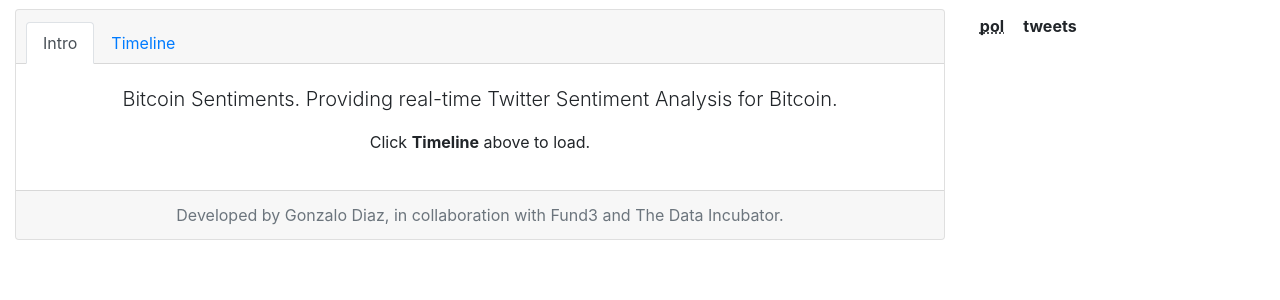
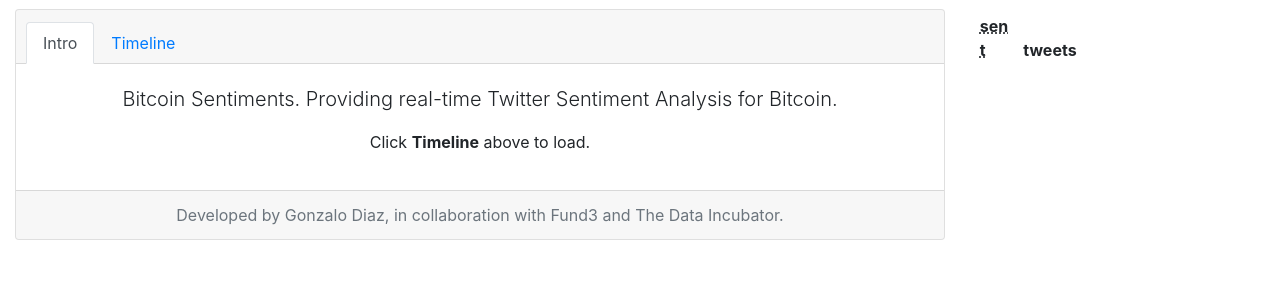
Before and after one commit to fund3/sentiment-dashboard, a Flask app: template templates/index.html in a window 1280 px wide. Shown: the part 56-356 px from the top of the page. Run offline with Flask 2, Linux system fonts and the light colour scheme; the template is opened without the code that fills it, so the values that code supplies are empty; some libraries are stand-ins or nearby versions.

Commit message:
Change UI label.

```diff
--- a/templates/index.html
+++ b/templates/index.html
@@ -63,7 +63,7 @@
             <table id="id_tweet_table" class="table table-striped table-sm table-borderless tweet-table">
                 <thead>
                     <tr>
-                        <th scope="col" style="width: 15%"><abbr title="polarity">pol</abbr></th>
+                        <th scope="col" style="width: 15%"><abbr title="sentiment">sent</abbr></th>
                         <th scope="col">tweets</th>
                     </tr>
                 </thead>
```
